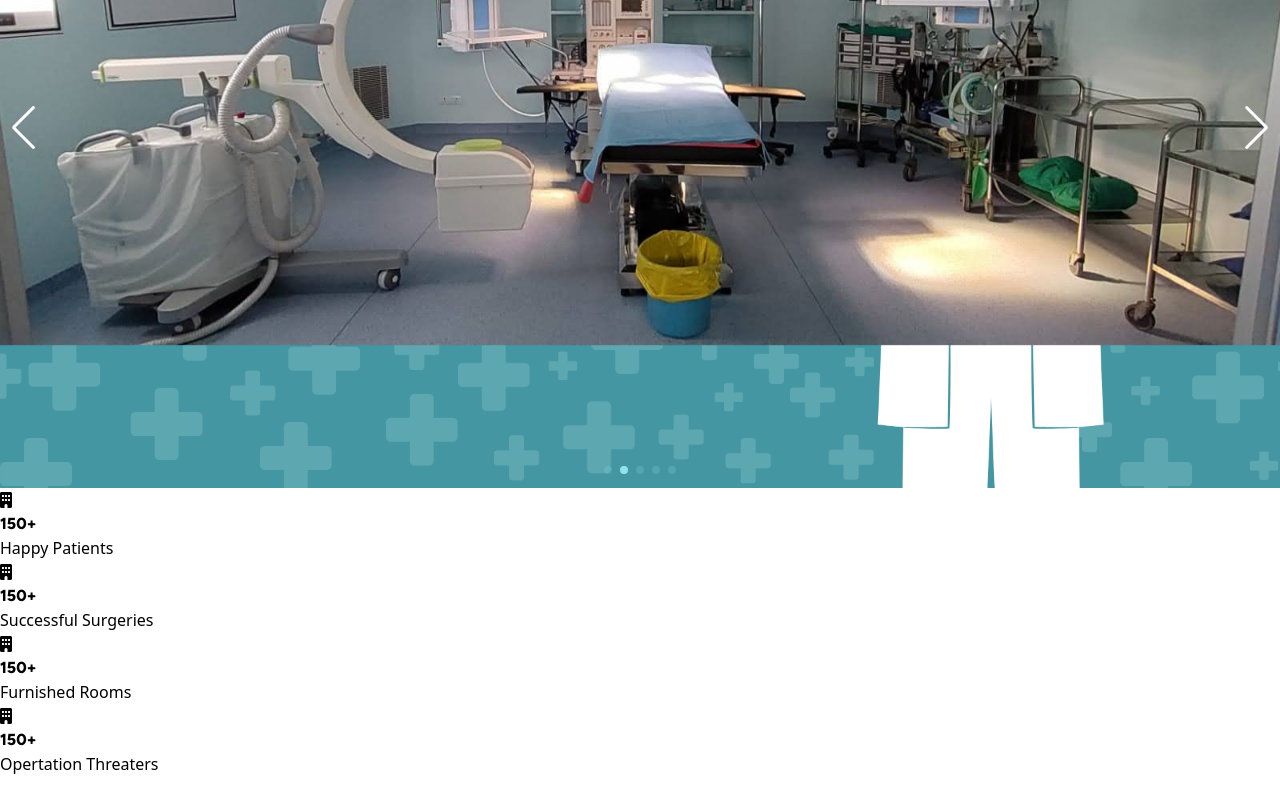
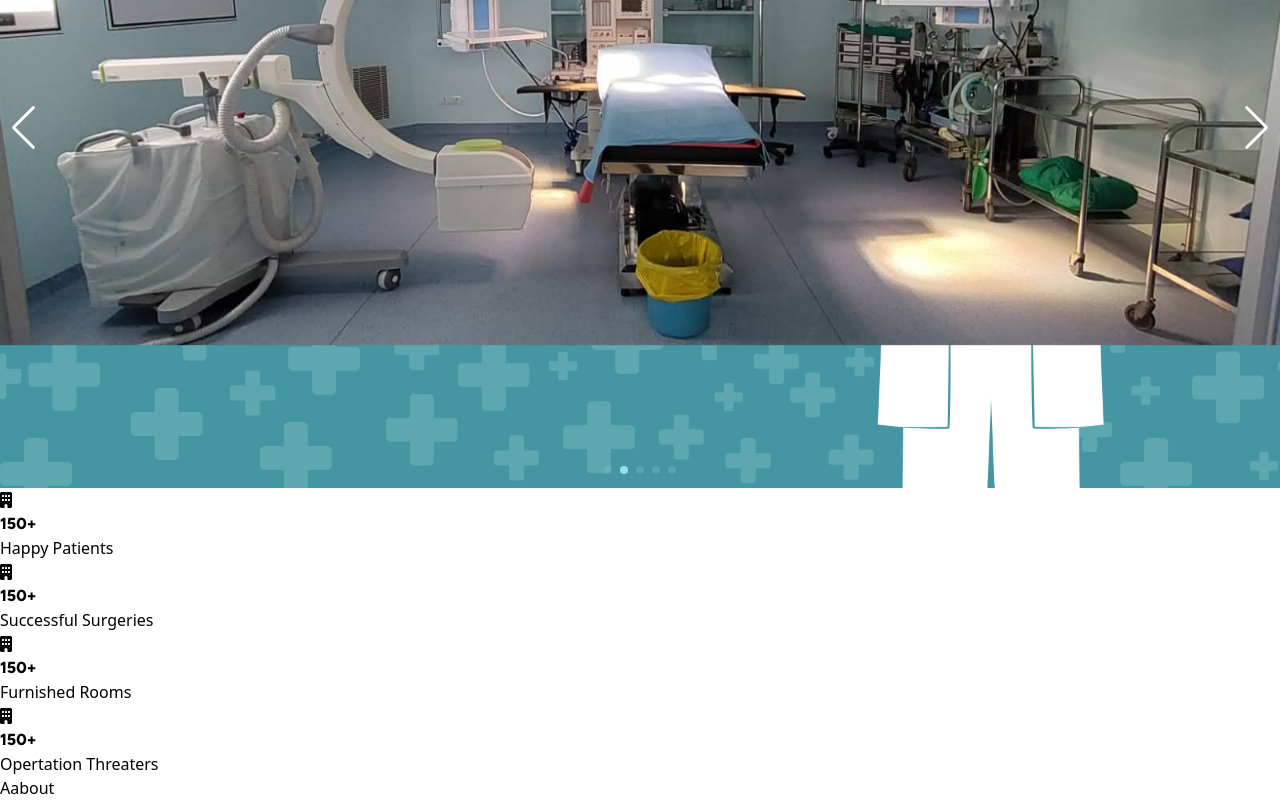
Before and after one commit to Anshika75/kcare, a React (Vite) app: page / in a window 1280 px wide. Shown: the part 770-1570 px from the top of the page. Before the commit the page ends 1546 px from the top, so only its background shows below. Built offline with nearby package versions, Linux system fonts and the light colour scheme.

Commit message:
Update home.jsx

```diff
--- a/src/pages/home.jsx
+++ b/src/pages/home.jsx
@@ -2,6 +2,7 @@ import React from 'react'
 import Header from '../components/header'
 import Landing from '../components/landing'
 import Stats from '../components/stats'
+import About from '../components/about'
 
 export default function Home() {
   return (
@@ -10,6 +11,7 @@ export default function Home() {
       <Header/>
       <Landing/>
       <Stats/>
+      <About/>
     </div>
    </>
   )
```
